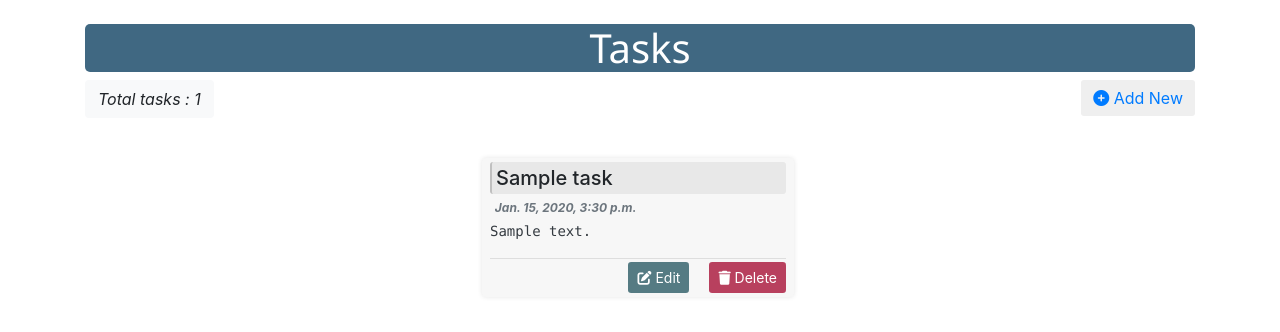
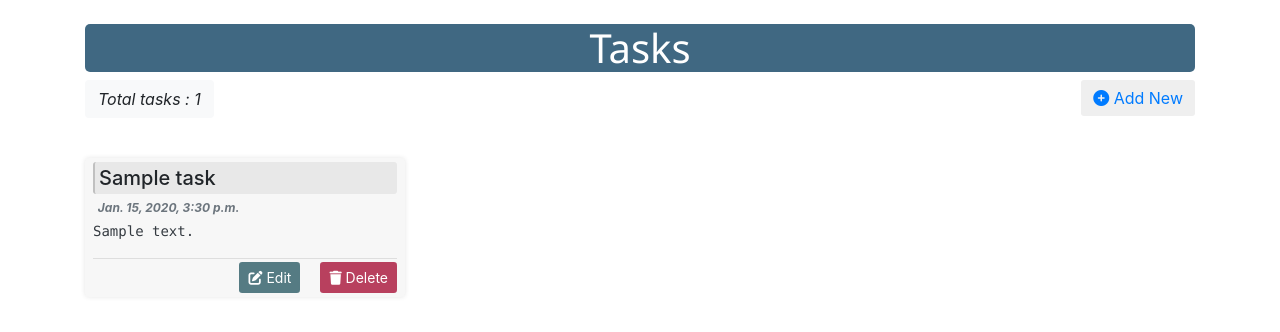
Before and after one commit to amit9838/TodoList, a Django app: page /tasks/ in a window 1280 px wide. Shown: the part 69-401 px from the top of the page. Run offline with Django 3.2, Linux system fonts and the light colour scheme; tables that the repository leaves empty hold one stand-in row (values such as "Sample post"); some libraries are stand-ins or nearby versions.

Commit message:
Fixed content wrap in desktop

```diff
--- a/templates/home/add_task.html
+++ b/templates/home/add_task.html
@@ -36,12 +36,12 @@
                   {% csrf_token %}
                     <div class="form-group">
                       <label for="title">Title</label>
-                      <input type="text" class="form-control" id="title" name = "title" placeholder="">
+                      <input type="text"  maxlength="200" class="form-control" id="title" name = "title" placeholder="">
                     </div>
 
                     <div class="form-group">
                       <label for="desc">Description</label>
-                      <textarea class="form-control" id="desc" name = "desc" rows="5"></textarea>
+                      <textarea maxlength="10000" class="form-control" id="desc" name = "desc" rows="5"></textarea>
                     </div>
                     <button type="submit" class="btn text-light my-2 float-right" style="background-color: #406882;"><i class="fa fa-plus-circle" aria-hidden="true"></i> Add</button>
                   </form>
--- a/templates/home/tasks.html
+++ b/templates/home/tasks.html
@@ -10,21 +10,21 @@
 
   #tasks-container {
     display: flex;
-    justify-content: center;
     flex-direction: row;
     flex-wrap: wrap;
     /* background-color: aqua; */
     max-width: 100%;
     /* min-width: 25rem; */
-    align-items: center;
+    align-items: flex-start;
   }
 
   #tasks_card {
     background-color:#F7F7F7;
+    min-width: 20rem;
     max-width: 100%;
-    min-width: 19.5rem;
     border: none;
     box-shadow: 0 0 .3rem rgba(0, 0, 0, 0.1);
+    margin-right: 1rem;
   }
 
   #button-edit {
@@ -41,6 +41,7 @@
     #tasks-container {
       flex-direction: column;
       width: 100vw;
+      justify-content: center;
     }
 
     #tasks_card {
@@ -70,7 +71,7 @@
       <div class="mt-3" id="tasks-container">
 
           {% for task in tasks %}
-          <div class="card mr-1 my-2" id="tasks_card">
+          <div class="card my-2" id="tasks_card">
             <div class="card-body p-1 px-2">
               <h5 class="card-title mb-0 pl-1 py-1" style="border-radius: .2rem; border-left:.15rem solid rgb(192, 192, 192); background-color: rgb(232, 232, 232);">{{task.taskName}}</h5>
               <h6 class="card-subtitle badge  mb-1 text-muted mt-0" style=" font-style: italic;">{{task.time}}</h6>
--- a/templates/home/update_task.html
+++ b/templates/home/update_task.html
@@ -29,12 +29,12 @@
                   {% csrf_token %}
                 <div class="form-group">
                   <label for="title">Task</label>
-                  <input type="text" class="form-control" id="title" name = "title" placeholder="" value="{{title}}"  >
+                  <input type="text" maxlength="200" class="form-control" id="title" name = "title" placeholder="" value="{{title}}"  >
                 </div>
 
                 <div class="form-group">
                   <label for="desc">Description</label>
-                  <textarea class="form-control" id="desc" name = "desc" rows="5">{{desc}}</textarea>
+                  <textarea maxlength="10000" class="form-control" id="desc" name = "desc" rows="5">{{desc}}</textarea>
                 </div>
                 <button type="submit" class="btn btn-sm my-2 float-right text-light" style="background-color: #406882;" name="update">Update</button>
 
```
